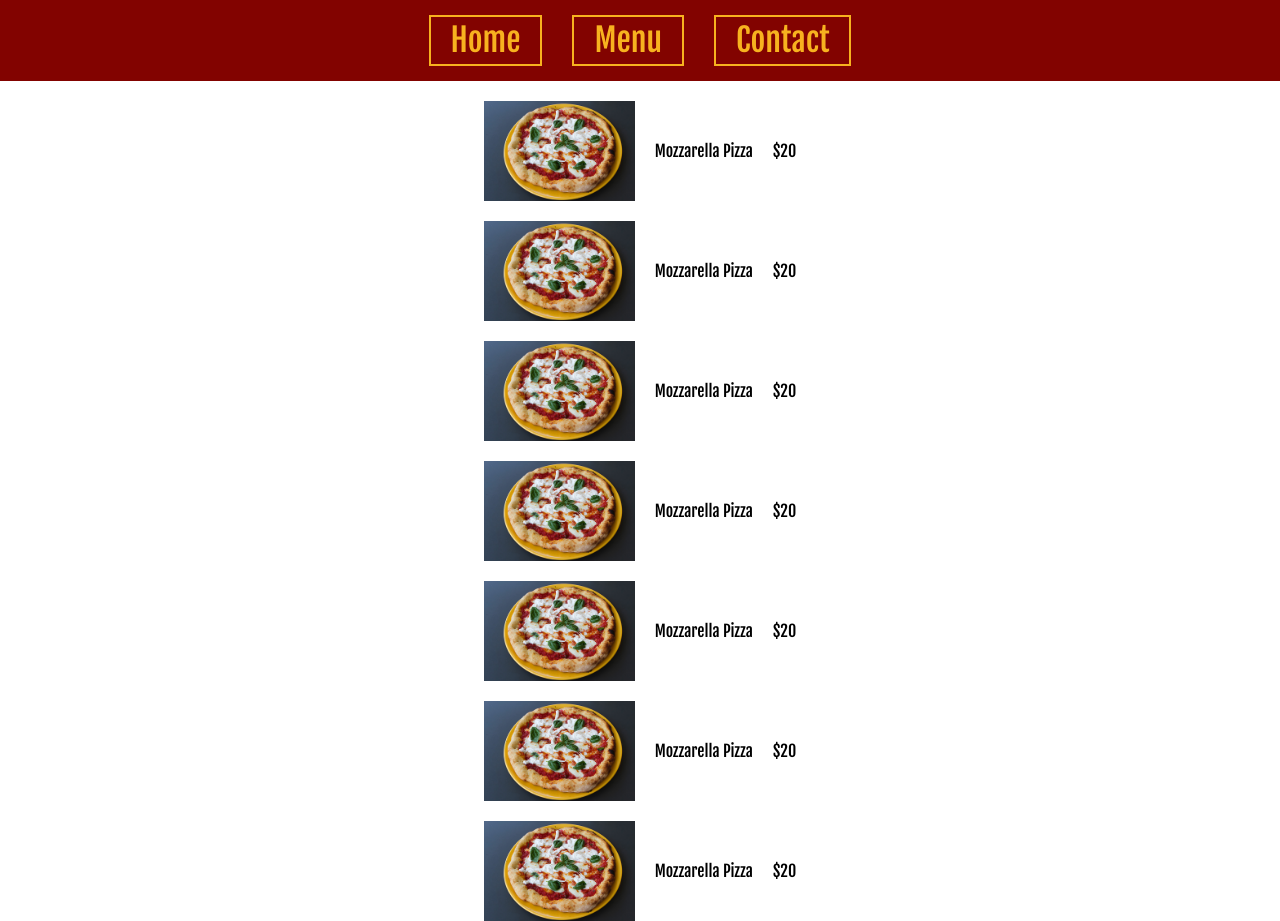
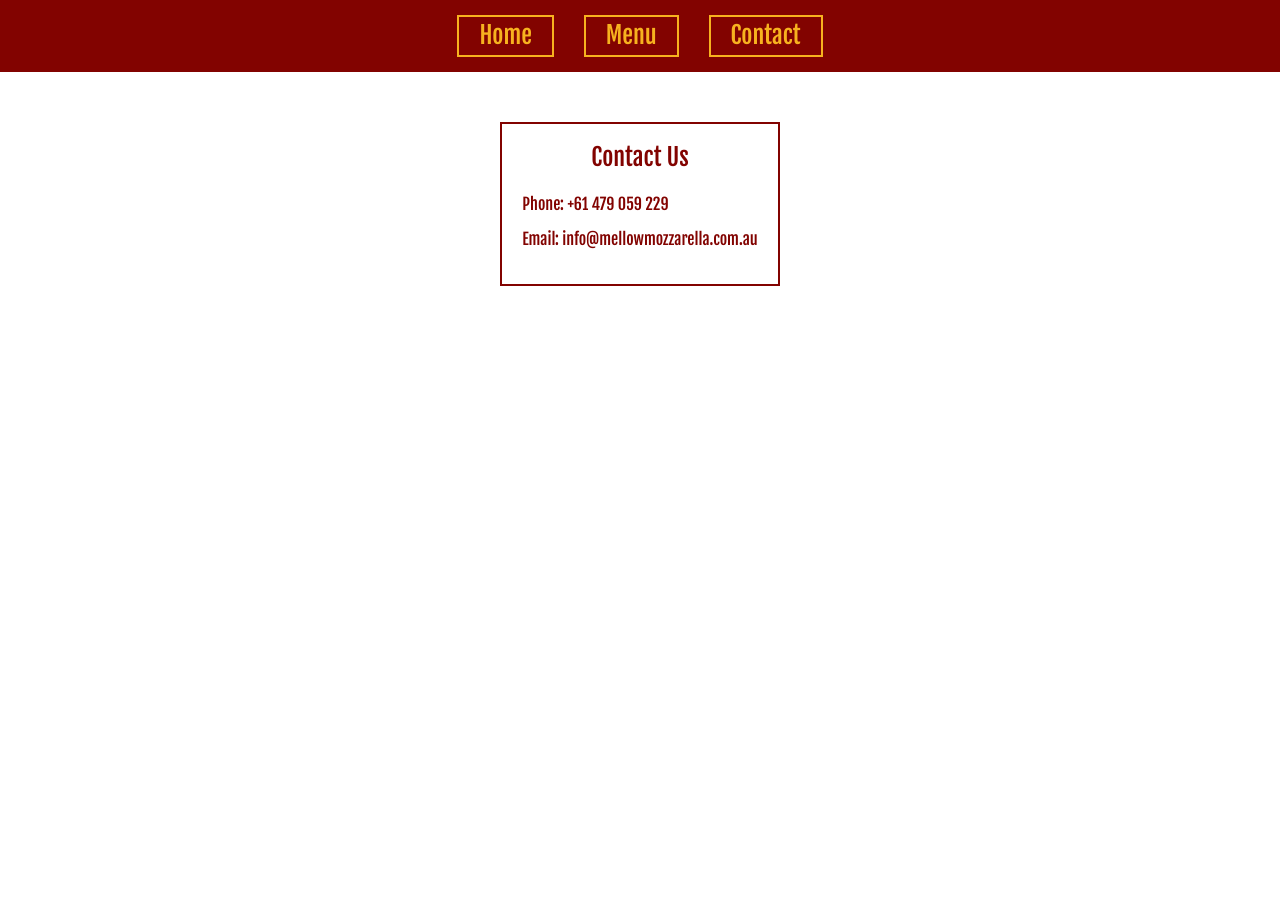
Before and after one commit to dangoodie/restaurant-page, a website built with webpack: page dist/index.html in a window 1280 px wide. After the commit the page ends 800 px from the top, so only its background shows below. Built offline with nearby package versions, Linux system fonts and the light colour scheme.

Commit message:
styling the contact page

```diff
--- a/src/assets/styles/style.css
+++ b/src/assets/styles/style.css
@@ -28,12 +28,12 @@
 }
 
 .nav-btn {
-   color: #f7b21f;
-   font-size: 2rem;
-   text-decoration: none;
-   border: 2px solid #f7b21f;
-   padding: 5px 20px;
-   background-color: #820300;
+  color: #f7b21f;
+  font-size: 1.5rem;
+  text-decoration: none;
+  border: 2px solid #f7b21f;
+  padding: 5px 20px;
+  background-color: #820300;
 }
 
 .nav-btn:hover {
@@ -94,3 +94,23 @@
 }
 
 /* contact page */
+.contact-container {
+  display: flex;
+  flex-direction: column;
+  justify-content: center;
+  align-items: center;
+}
+
+.contact-card {
+  border: 2px solid #820300;
+  padding: 20px;
+  margin-top: 50px;
+  background-color: white;
+  color: #820300;
+}
+
+.contact-header {
+  margin-top: 0px;
+  text-align: center;
+  font-size: 1.5rem;
+}
--- a/src/index.js
+++ b/src/index.js
@@ -3,16 +3,16 @@
 import Home from "./pages/home.js";
 import DisplayController from "./displayController";
 import Menu from "./pages/menu";
+import Contact from "./pages/contact";
 
 function index() {
   const contentDiv = document.createElement("div");
   contentDiv.id = "content"
-  contentDiv.appendChild(Menu());
+  contentDiv.appendChild(Contact());
 
   return contentDiv;
 }
 
 document.body.appendChild(index());
 
-
 DisplayController();
--- a/src/pages/contact.js
+++ b/src/pages/contact.js
@@ -1,5 +1,4 @@
 import Navbar from "../components/navbar.js";
-
 
 const Contact = () => {
   const contact = document.createElement("div");
@@ -8,23 +7,25 @@
   const contactDiv = document.createElement("div");
   contactDiv.classList.add("contact-container");
 
+  const card = document.createElement("div");
+  card.classList.add("contact-card");
+
   const header = document.createElement("p");
   header.classList.add("contact-header");
   header.textContent = "Contact Us";
 
   const phoneNum = document.createElement("p");
   phoneNum.classList.add("contact-item");
-  phoneNum.textContent = "Phone: +61 479 059 229"
+  phoneNum.textContent = "Phone: +61 479 059 229";
 
   const email = document.createElement("p");
   email.classList.add("contact-item");
   email.textContent = "Email: info@mellowmozzarella.com.au";
 
-
-  contactDiv.appendChild(header);
-  contactDiv.appendChild(phoneNum);
-  contactDiv.appendChild(email);
-
+  card.appendChild(header);
+  card.appendChild(phoneNum);
+  card.appendChild(email);
+  contactDiv.appendChild(card);
   contact.appendChild(contactDiv);
   return contact;
 };
--- a/src/pages/menu.js
+++ b/src/pages/menu.js
@@ -9,6 +9,7 @@
 
   const menu = document.createElement("div");
   menu.classList.add("menu");
+
 
   menu.appendChild(MenuItem(MozzarellaPizza, "Mozzarella Pizza", "$20"));
   menu.appendChild(MenuItem(MozzarellaPizza, "Mozzarella Pizza", "$20"));
```
Also changed, not shown: dist/main.js.
